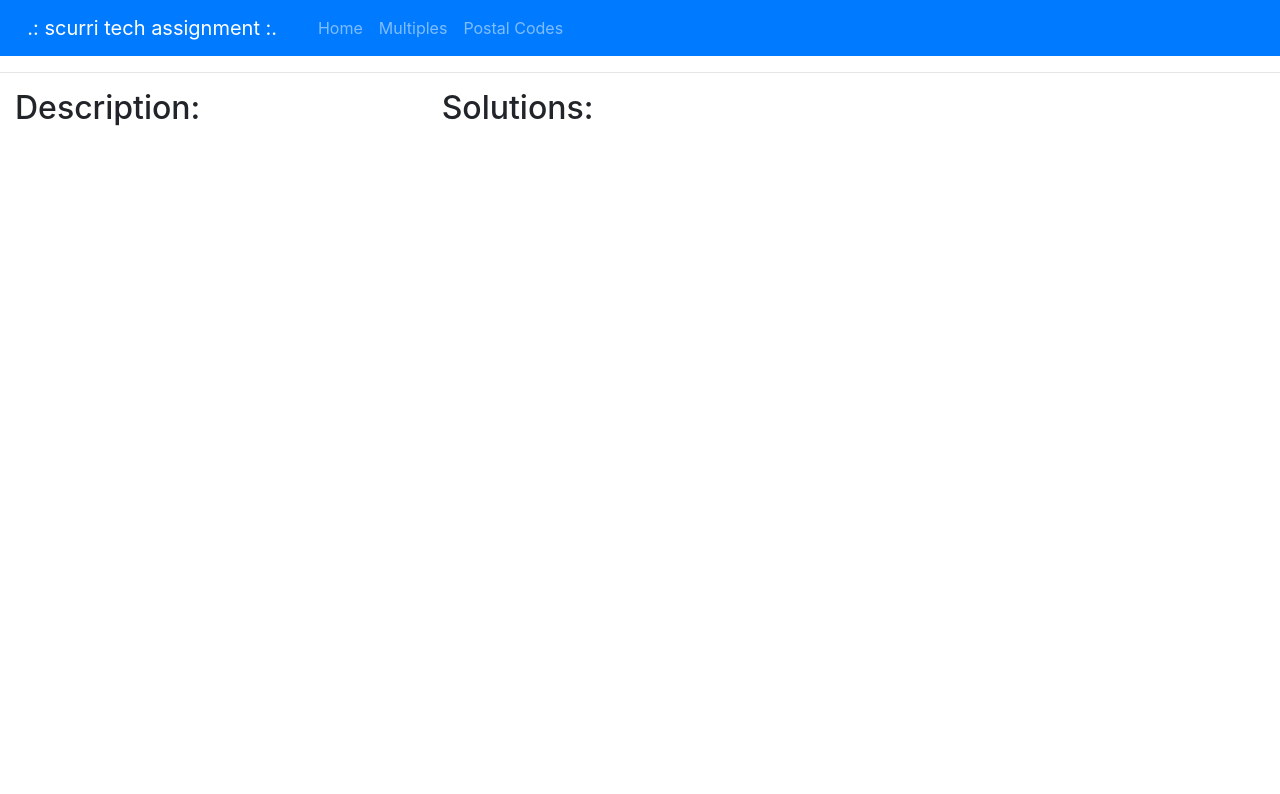
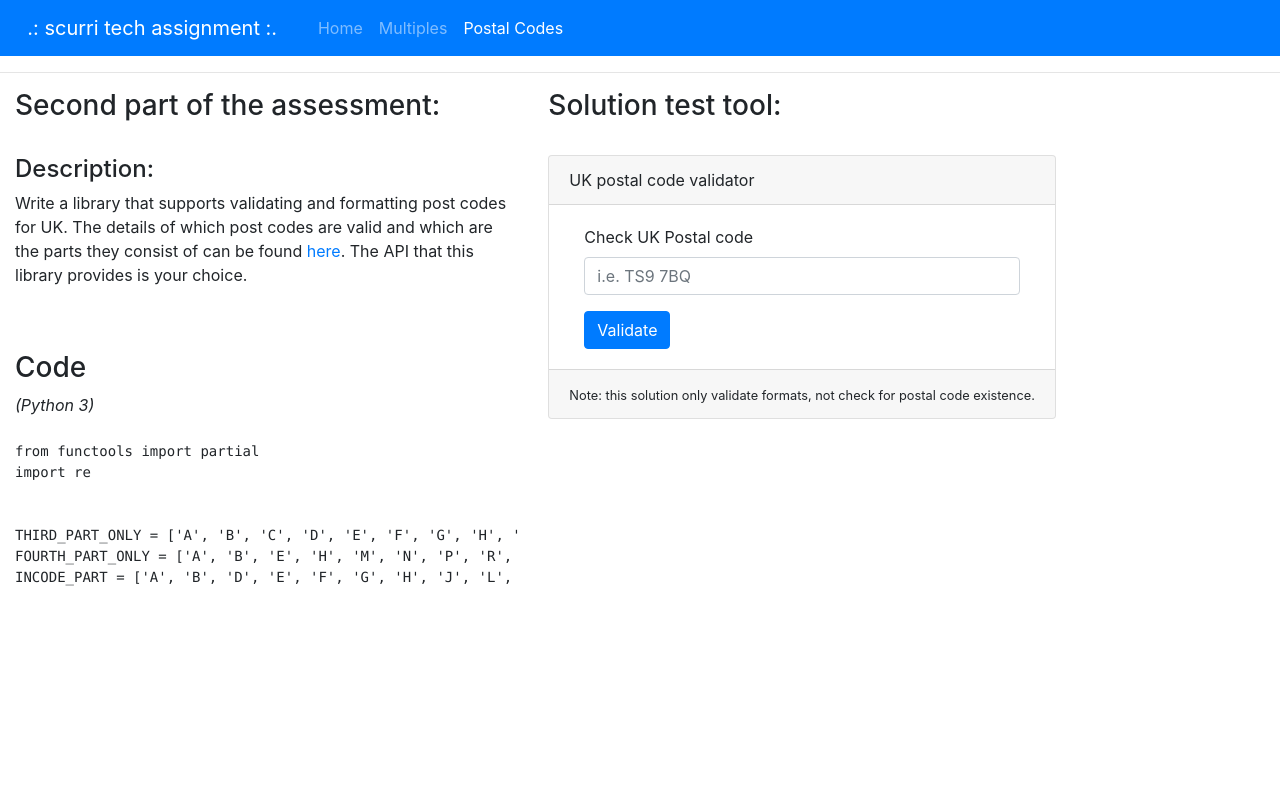
Before and after one commit to angelhvargas/uk-postalcodes, a Flask app: template templates/postal-codes.html in a window 1280 px wide. Shown: the top 794 px of the page. Run offline with Flask 2, Linux system fonts and the light colour scheme; the template is opened without the code that fills it, so the values that code supplies are empty; some libraries are stand-ins or nearby versions.

Commit message:
Adding implementation of the post codes formatter implementation

```diff
--- a/templates/postal-codes.html
+++ b/templates/postal-codes.html
@@ -1,20 +1,126 @@
 {% extends "base.html" %}
-
+{% set active_page = "postal-codes" %}
 {% block content %}
     <div class="row">
-        <div class="col-4 problem-description">
+        <div class="col-5 problem-description">
             <div>
-                <h2>Description:</h2>
+                <h3>Second part of the assessment:</h3><br>
+                <h4>Description:</h4>
+                <p>Write a library that supports validating and formatting post codes for UK. The details of which post codes are valid and which are the parts they consist of can be found <a href="https://en.wikipedia.org/wiki/Postcodes_in_the_United_Kingdom#Formatting" target="_blank">here</a>. The API that this library provides is your choice.</p><br><br>
+                <h3>Code</h3>   <var>(Python 3)</var></br></br>
+                <pre style="max-height: 12em; overflow-y: scroll;"><code>from functools import partial
+import re
+
+
+THIRD_PART_ONLY = ['A', 'B', 'C', 'D', 'E', 'F', 'G', 'H', 'J', 'K', 'S','T', 'U', 'W']
+FOURTH_PART_ONLY = ['A', 'B', 'E', 'H', 'M', 'N', 'P', 'R', 'V', 'W', 'X', 'Y']
+INCODE_PART = ['A', 'B', 'D', 'E', 'F', 'G', 'H', 'J', 'L', 'N', 'P', 'Q', 'R', 'S', 'T', 'U', 'W', 'X', 'Y', 'Z']
+
+POSTAL_ZONES = ['AB', 'AL', 'B', 'BA', 'BB', 'BD', 'BH', 'BL', 'BN', 'BR', 'BS', 'BT', 'CA', 'CB', 'CF',
+                'CH', 'CM', 'CO', 'CR', 'CT', 'CV', 'CW', 'DA', 'DD', 'DE', 'DG', 'DH', 'DL', 'DN', 'DT',
+                'DY', 'E', 'EC', 'EH', 'EN', 'EX', 'FK', 'FY', 'G', 'GL', 'GY', 'GU', 'HA', 'HD', 'HG',
+                'HP', 'HR', 'HS', 'HU', 'HX', 'IG', 'IM', 'IP', 'IV', 'JE', 'KA', 'KT', 'KW', 'KY', 'L',
+                'LA', 'LD', 'LE', 'LL', 'LN', 'LS', 'LU', 'M', 'ME', 'MK', 'ML', 'N', 'NE', 'NG', 'NN',
+                'NP', 'NR', 'NW', 'OL', 'OX', 'PA', 'PE', 'PH', 'PL', 'PO', 'PR', 'RG', 'RH', 'RM', 'S',
+                'SA', 'SE', 'SG', 'SK', 'SL', 'SM', 'SN', 'SO', 'SP', 'SR', 'SS', 'ST', 'SW', 'SY', 'TA',
+                'TD', 'TF', 'TN', 'TQ', 'TR', 'TS', 'TW', 'UB', 'W', 'WA', 'WC', 'WD', 'WF', 'WN', 'WR',
+                'WS', 'WV', 'YO', 'ZE']
+# single character postal zone case
+SINGLE_CHAR_PS = [zone for zone in POSTAL_ZONES if len(zone) == 1]
+# double character postal zone case
+DOUBLE_CHAR_PS = [zone for zone in POSTAL_ZONES if len(zone) == 2]
+OUTCODE_REGX = (r'(' +
+                   r'(?:(?:' +
+                   '|'.join(SINGLE_CHAR_PS) +
+                   r')(?:\d[' +
+                   ''.join(THIRD_PART_ONLY) +
+                   r']|\d{1,2}))' +
+                   r'|' +
+                   r'(?:(?:' +
+                   '|'.join(DOUBLE_CHAR_PS) +
+                   r')(?:\d[' +
+                   ''.join(FOURTH_PART_ONLY) +
+                   r']|\d{1,2}))' +
+                   r')')
+INCODE_PATTERN = (r'(\d[' +
+                  ''.join(INCODE_PART) +
+                  r'][' +
+                  ''.join(INCODE_PART) +
+                  r'])')
+POSTCODE_PATTERN = OUTCODE_REGX + INCODE_PATTERN
+STANDALONE_OUTCODE_PATTERN = OUTCODE_REGX + r'\s*$'
+
+POSTCODE_REGEX = re.compile(POSTCODE_PATTERN)
+STANDALONE_OUTCODE_REGEX = re.compile(STANDALONE_OUTCODE_PATTERN)
+
+
+def postcode_parser(postcode, incode_mandatory=True):
+    postcode = postcode.replace(' ', '').upper()
+
+    if len(postcode) > 7:
+        raise ValueError('Postcode too long')
+
+    postcode_match = POSTCODE_REGEX.match(postcode)
+    if postcode_match:
+        return postcode_match.group(1, 2)
+
+    outcode_match = STANDALONE_OUTCODE_REGEX.match(postcode)
+    if outcode_match:
+        if incode_mandatory:
+            raise ValueError('The incode is required')
+        else:
+            return outcode_match.group(1), ''
+
+    if postcode == 'TS97BQ':
+        return 'TS9', '7BQ'
+    elif postcode == 'TS9':
+        if incode_mandatory:
+            raise ValueError('The Incode is required')
+        else:
+            return 'TS9', ''
+
+    raise ValueError('UK postal code invalid')
+
+
+parse_format = partial(postcode_parser)</code></pre>
             </div>
         </div>
-        <div class="col-8 solution">
-            <h2>Solutions:</h2>
+        <div class="col-md-auto solution">
             <div>
-                <ul>
-                    {% for pc in postalcodes %}
-                        <li><span>{{ pc.postcode }}</span></li>
-                    {% endfor %}
-                </ul>
+                <h3>Solution test tool:</h3><br>
+            </div>
+            {% if post_results %}
+                {% if post_results.error_message %}
+                    <div class="alert alert-danger alert-dismissible fade show" role="alert">{{ post_results.error_message }}
+                      <button type="button" class="close" data-dismiss="alert" aria-label="Close">
+                        <span aria-hidden="true">&times;</span>
+                      </button>
+                    </div>
+                {% elif post_results.valid == True %}
+                    <div class="alert alert-success alert-dismissible fade show" role="alert">Your UK postal code is valid
+                    <button type="button" class="close" data-dismiss="alert" aria-label="Close">
+                        <span aria-hidden="true">&times;</span>
+                    </button>
+                    </div>
+                {% endif %}
+            {% endif %}
+            <div class="card">
+                <div class="card-header">UK postal code validator</div>
+
+                <div class="card-body">
+                    <form class="col-md-auto form-horizontal" action="{{ url_for('postal_codes_form') }}" method="post" name="formatPostCodes">
+                        <div class="form-group">
+                            <label for="postal_code">Check UK Postal code</label>
+                            <input type="text" class="form-control" aria-describedby="postalCode" name="postal_code" id="postal_code" placeholder="i.e. TS9 7BQ">
+                        </div>
+                        <button type="submit" class="btn btn-primary">Validate</button>
+                    </form>
+                </div>
+                <div class="card-footer">
+                    {% if post_results %}
+                        {% if post_results.valid %}<code>Formatted postcode: {{ post_results.formatted }}</code><br> {% endif %}
+                    {% endif %}
+                    <small>Note: this solution only validate formats, not check for postal code existence.</small></div>
             </div>
         </div>
     </div>
```
